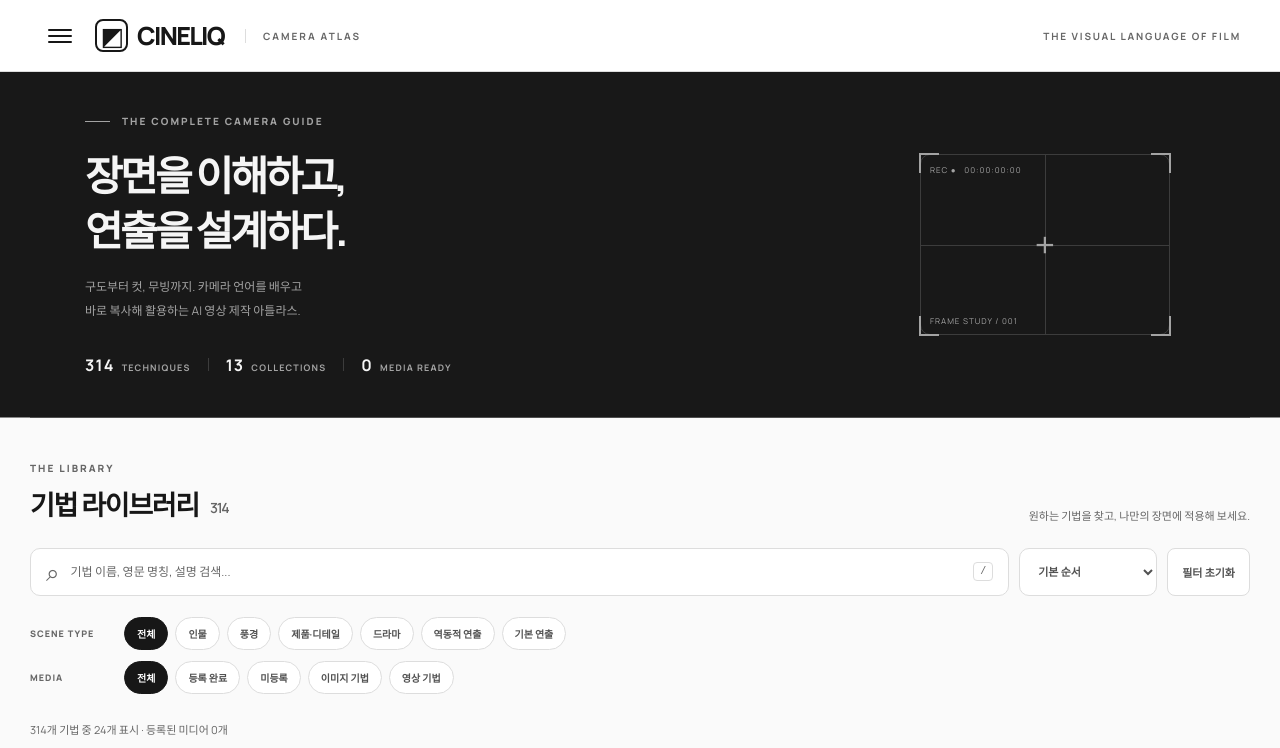
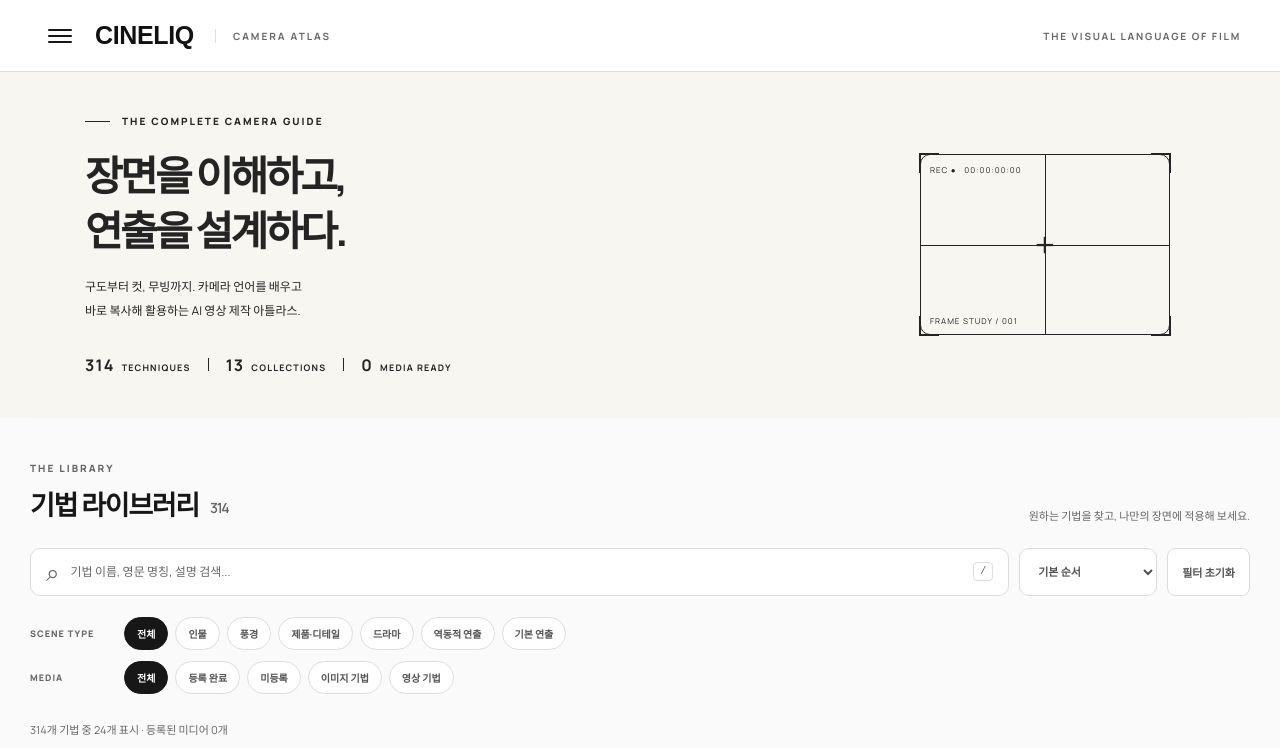
Before and after one commit to guswn861415911-collab/cineliq, a plain HTML site: page index.html in a window 1280 px wide. Shown: the top 748 px of the page. Drawn offline with Linux system fonts and the light colour scheme; a script that the page names is missing.

Commit message:
Refresh CINELIQ wordmark and hero colors

```diff
--- a/index.html
+++ b/index.html
@@ -13,7 +13,7 @@
 <div class="app-shell">
 <header class="site-header"><div class="header-start">
 <button id="navToggle" class="btn ghost nav-toggle" type="button" aria-label="카메라 기법 탐색 메뉴" aria-expanded="false" aria-controls="techniqueNav"><span aria-hidden="true"></span></button>
-<a class="brand" href="#home" aria-label="CINELIQ 홈"><span class="brand-icon">◩</span><span>CINELIQ</span><span class="brand-caption">CAMERA ATLAS</span></a></div><div class="header-actions"><span class="header-caption">THE VISUAL LANGUAGE OF FILM</span><button id="adminToggle" class="btn ghost small" type="button" aria-haspopup="dialog" hidden><span aria-hidden="true">⚙</span> <span id="adminText">관리자 로그인</span></button></div></header>
+<a class="brand" href="#home" aria-label="CINELIQ 홈"><span class="brand-wordmark">CINELIQ</span><span class="brand-caption">CAMERA ATLAS</span></a></div><div class="header-actions"><span class="header-caption">THE VISUAL LANGUAGE OF FILM</span><button id="adminToggle" class="btn ghost small" type="button" aria-haspopup="dialog" hidden><span aria-hidden="true">⚙</span> <span id="adminText">관리자 로그인</span></button></div></header>
 <div class="layout"><aside id="techniqueNav" class="sidebar" aria-label="학습 탐색"><div class="sidebar-inner"><p class="overline">EXPLORE THE ATLAS</p><h2>카메라 기법 탐색</h2><div class="nav-stack" id="majorNav"></div><div class="sidebar-rule"></div><p class="side-label">세부 분야</p><div id="sectionNav" class="section-nav"></div><div class="sidebar-footer"><span>CREATED FOR VISUAL STORYTELLERS</span><strong>Learn the frame.<br>Shape the story.</strong></div></div></aside>
 <main id="home" class="main-content"><section class="hero"><div class="hero-copy"><p class="eyebrow"><span class="eyebrow-line"></span> THE COMPLETE CAMERA GUIDE</p><h1>장면을 이해하고,<br><em>연출을 설계하다.</em></h1><p class="hero-description">구도부터 컷, 무빙까지. 카메라 언어를 배우고<br class="desktop-break"> 바로 복사해 활용하는 AI 영상 제작 아틀라스.</p><div class="hero-meta"><span><b id="totalCount">314</b> TECHNIQUES</span><span class="meta-divider"></span><span><b>13</b> COLLECTIONS</span><span class="meta-divider"></span><span><b id="readyCount">0</b> MEDIA READY</span></div></div><div class="hero-art" aria-hidden="true"><div class="viewfinder"><span class="corner tl"></span><span class="corner tr"></span><span class="corner bl"></span><span class="corner br"></span><div class="focus-cross">+</div><span class="viewfinder-label">REC ● &nbsp; 00:00:00:00</span><span class="viewfinder-foot">FRAME STUDY / 001</span></div><div class="art-orbit orbit-one"></div><div class="art-orbit orbit-two"></div></div></section>
 <section class="catalog" aria-labelledby="catalogTitle"><div class="section-head"><div><p class="eyebrow dark">THE LIBRARY</p><h2 id="catalogTitle">기법 라이브러리 <span id="visibleCount" class="count-label">314</span></h2></div><div class="section-head-note">원하는 기법을 찾고, 나만의 장면에 적용해 보세요.</div></div>
--- a/styles.css
+++ b/styles.css
@@ -16,8 +16,8 @@
   --dark:#111;
   --dark-surface:#181818;
   --dark-line:#3c3c3c;
-  --dark-muted:#a3a3a3;
-  --dark-text:#f5f5f5;
+  --hero-paper:#f7f6f1;
+  --hero-ink:#242424;
   --scrim:#0009;
   --sidebar:248px;
   --content-max:1260px;
@@ -35,8 +35,8 @@ button:focus-visible,a:focus-visible,input:focus-visible,select:focus-visible,.t
 a{text-decoration:none;color:inherit}
 [hidden]{display:none!important}
 .site-header{height:var(--header-height);background:var(--white);border-bottom:1px solid var(--line);display:flex;align-items:center;justify-content:space-between;padding:0 39px;position:sticky;top:0;z-index:20}
-.brand{display:flex;align-items:center;gap:9px;font-size:25px;font-weight:800;letter-spacing:-1.7px}
-.brand-icon{width:33px;height:33px;border:2px solid var(--ink);border-radius:var(--control-radius);display:grid;place-items:center;font-size:25px;font-weight:400;line-height:1}
+.brand{display:flex;align-items:center;gap:9px}
+.brand-wordmark{color:var(--dark);font:700 25px/1 Arial,Helvetica,sans-serif;letter-spacing:-.35px}
 .header-start{display:flex;align-items:center;gap:14px}
 .brand-caption{margin-left:12px;padding-left:17px;border-left:1px solid var(--line);font-size:10px;letter-spacing:2px;font-weight:700;color:var(--muted)}
 .header-actions{display:flex;align-items:center;gap:26px}
@@ -76,28 +76,28 @@ a{text-decoration:none;color:inherit}
 .sidebar-footer span{font-size:8px;color:var(--muted);letter-spacing:1.2px}
 .sidebar-footer strong{font-size:14px;line-height:1.55;color:var(--secondary)}
 .main-content{min-width:0}
-.hero{background:var(--dark-surface);min-height:290px;display:grid;grid-template-columns:1fr 300px;position:relative;overflow:hidden;padding:42px 55px;color:var(--dark-text)}
+.hero{background:var(--hero-paper);min-height:290px;display:grid;grid-template-columns:1fr 300px;position:relative;overflow:hidden;padding:42px 55px;color:var(--hero-ink)}
 .hero-copy{z-index:1}
-.eyebrow{display:flex;align-items:center;gap:12px;color:var(--dark-muted);margin:0 0 20px}
-.eyebrow-line{width:25px;height:1px;background:var(--dark-muted)}
+.eyebrow{display:flex;align-items:center;gap:12px;color:var(--hero-ink);margin:0 0 20px}
+.eyebrow-line{width:25px;height:1px;background:var(--hero-ink)}
 .hero h1{font-size:clamp(30px,3.2vw,43px);letter-spacing:-2.7px;line-height:1.35;margin:0 0 16px;font-weight:800}
 .hero h1 em{font-style:normal}
-.hero-description{font-size:12px;line-height:2;color:var(--dark-muted);margin:0}
-.hero-meta{display:flex;gap:17px;align-items:center;margin-top:31px;font-size:9px;letter-spacing:1.2px;color:var(--dark-muted);font-weight:700}
-.hero-meta b{color:var(--dark-text);font-size:16px;margin-right:4px}
-.meta-divider{height:13px;width:1px;background:var(--dark-line)}
+.hero-description{font-size:12px;line-height:2;color:var(--hero-ink);margin:0}
+.hero-meta{display:flex;gap:17px;align-items:center;margin-top:31px;font-size:9px;letter-spacing:1.2px;color:var(--hero-ink);font-weight:700}
+.hero-meta b{color:var(--hero-ink);font-size:16px;margin-right:4px}
+.meta-divider{height:13px;width:1px;background:var(--hero-ink)}
 .hero-art{z-index:1;display:grid;place-items:center;position:relative}
-.viewfinder{width:250px;height:181px;border:1px solid var(--dark-line);position:relative;display:grid;place-items:center;border-radius:var(--radius)}
-.viewfinder:before,.viewfinder:after{content:'';position:absolute;background:var(--dark-line)}
+.viewfinder{width:250px;height:181px;border:1px solid var(--hero-ink);position:relative;display:grid;place-items:center;border-radius:var(--radius)}
+.viewfinder:before,.viewfinder:after{content:'';position:absolute;background:var(--hero-ink)}
 .viewfinder:before{height:1px;width:100%;top:50%}
 .viewfinder:after{width:1px;height:100%;left:50%}
-.corner{position:absolute;width:20px;height:20px;border-color:var(--dark-muted);border-style:solid}
+.corner{position:absolute;width:20px;height:20px;border-color:var(--hero-ink);border-style:solid}
 .tl{left:-2px;top:-2px;border-width:2px 0 0 2px}
 .tr{right:-2px;top:-2px;border-width:2px 2px 0 0}
 .bl{left:-2px;bottom:-2px;border-width:0 0 2px 2px}
 .br{right:-2px;bottom:-2px;border-width:0 2px 2px 0}
-.focus-cross{font-size:36px;color:var(--dark-muted);z-index:1;font-weight:300}
-.viewfinder-label,.viewfinder-foot{position:absolute;font-size:8px;letter-spacing:1px;color:var(--dark-muted);left:9px;top:9px}
+.focus-cross{font-size:36px;color:var(--hero-ink);z-index:1;font-weight:300}
+.viewfinder-label,.viewfinder-foot{position:absolute;font-size:8px;letter-spacing:1px;color:var(--hero-ink);left:9px;top:9px}
 .viewfinder-foot{top:auto;bottom:8px}
 .art-orbit{display:none}
 .catalog{padding:43px 0 70px}
@@ -207,7 +207,7 @@ html{scroll-behavior:auto}
 .btn,.tech-card,.toast{transition:none}}
 @media(min-width:761px){
 .main-content{width:calc(100% - 60px);max-width:var(--content-max);margin-inline:auto}
-.hero{box-shadow:0 0 0 100vmax var(--dark-surface);clip-path:inset(0 -100vmax)}
+.hero{box-shadow:0 0 0 100vmax var(--hero-paper);clip-path:inset(0 -100vmax)}
 }
 @media(max-width:1150px){
 :root{--sidebar:210px}
@@ -219,7 +219,7 @@ html{scroll-behavior:auto}
 @media(max-width:760px){
 :root{--header-height:62px}
 .site-header{padding:0 17px}
-.brand{font-size:22px}
+.brand-wordmark{font-size:22px}
 .brand-caption,.header-caption{display:none}
 .btn.nav-toggle{display:none}
 .sidebar{display:block;position:sticky;top:var(--header-height);bottom:auto;left:auto;z-index:10;width:auto;border-right:0;border-bottom:1px solid var(--line);overflow:visible}
```
